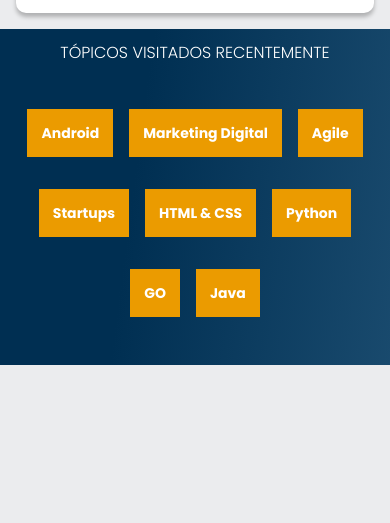
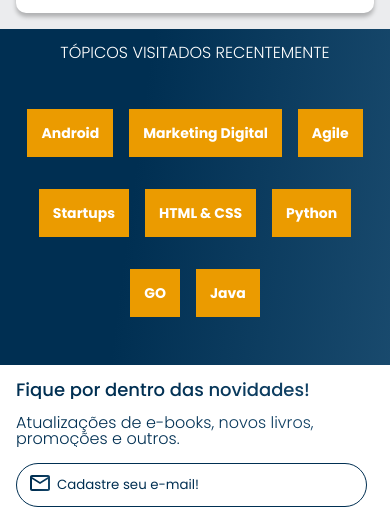
Before and after one commit to lmachado-dev/mcd-books, a plain HTML site: page index.html in a window 390 px wide. Shown: the part 772-1295 px from the top of the page. Before the commit the page ends 1137 px from the top, so only its background shows below. Drawn offline with nearby package versions, Linux system fonts and the light colour scheme.

Commit message:
finalizacao modo smartphone

```diff
--- /dev/null
+++ b/css/components/contato.css
@@ -0,0 +1,42 @@
+.contato {
+    display: flex;
+    flex-direction: column;
+    align-content: flex-start;
+    background-color: var(--branco);
+    padding: 1em;
+}
+
+.contato__titulo,
+.contato__texto {
+    background: var(--azul-degrade);
+    -webkit-background-clip: text;
+    -webkit-text-fill-color: transparent;
+    background-clip: text;
+    font-weight: 500;
+}
+
+.contato__titulo {
+    font-weight: 500;
+    font-size: 18px;
+}
+
+.contato__texto {
+    font-weight: 300;
+    margin: 1em 0;
+}
+
+.contato__email {
+    padding: 1em;
+    border: 1px solid var(--azul);
+    border-radius: 24px;
+    width: 90%;
+    color: var(--azul);
+}
+
+.contato__email::placeholder {
+    font-family: var(--fonte-principal);
+    color: var(--azul);
+    background-image: url("../../assets/Email.svg");
+    background-repeat: no-repeat;
+    padding-left: 2em;
+}
--- a/css/style.css
+++ b/css/style.css
@@ -8,3 +8,4 @@
 @import url("./components/carrossel.css");
 @import url("./components/card.css");
 @import url("./components/topicos.css");
+@import url("./components/contato.css");
--- a/index.html
+++ b/index.html
@@ -120,6 +120,11 @@
                     </li>
                 </ul>
             </section>
+            <section class="contato">
+                <h2 class="contato__titulo">Fique por dentro das novidades!</h2>
+                <p class="contato__texto">Atualizações de e-books, novos livros, promoções e outros.</p>
+                <input type="email" placeholder="Cadastre seu e-mail!" class="contato__email">
+            </section>
         </main>
     <script src="https://cdn.jsdelivr.net/npm/swiper@11/swiper-bundle.min.js"></script>
     <script>
```
